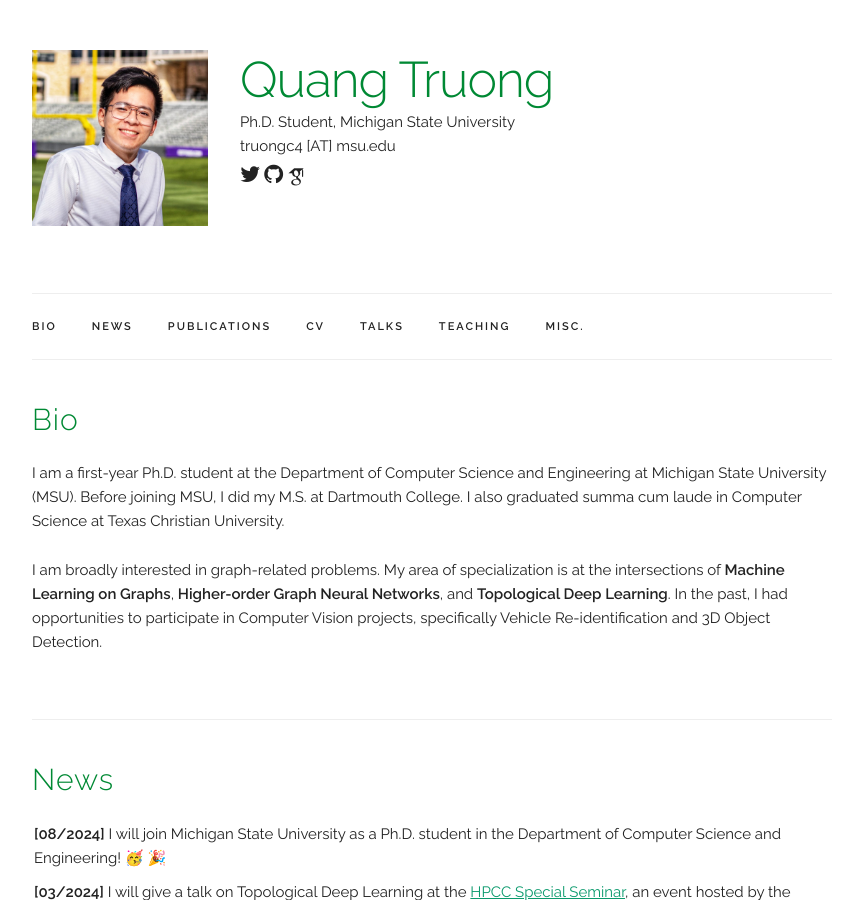
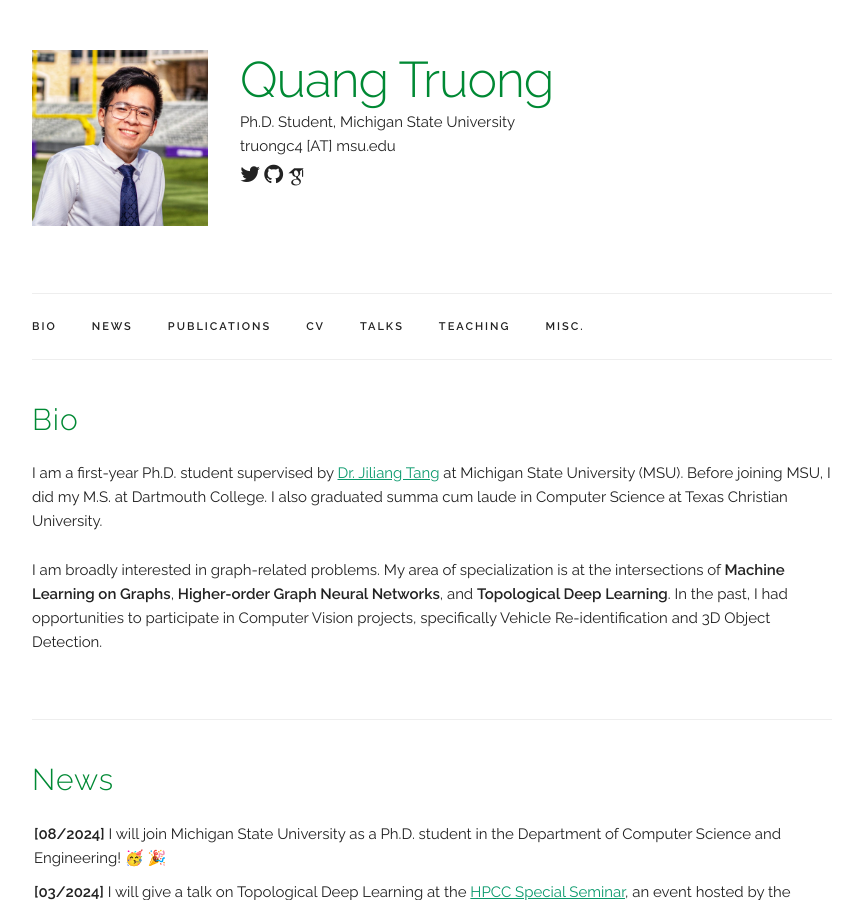
Before and after one commit to quang-truong/quang-truong.github.io, a Jekyll site: the page built from index.html, in a window 1280 px wide and 900 px high. Shown: the whole window, without its empty margins (208-1069 px from the left). Built offline with Jekyll 4.4.1, drawn with Linux system fonts in a browser that asks for light colours; some web fonts are replaced.

Commit message:
update bio

```diff
--- a/index.html
+++ b/index.html
@@ -7,7 +7,7 @@ title: Home
 <div class="docs-section" id="bio">
   <h4>Bio</h4>
   <p>
-  I am a first-year Ph.D. student at the Department of Computer Science and Engineering at Michigan State University (MSU). Before joining MSU, I did my M.S. at Dartmouth College. I also graduated summa cum laude in Computer Science at Texas Christian University.
+  I am a first-year Ph.D. student supervised by <a href="https://www.cse.msu.edu/~tangjili/" target="_blank">Dr. Jiliang Tang</a> at Michigan State University (MSU). Before joining MSU, I did my M.S. at Dartmouth College. I also graduated summa cum laude in Computer Science at Texas Christian University.
   </p>
 
   <p>
```
